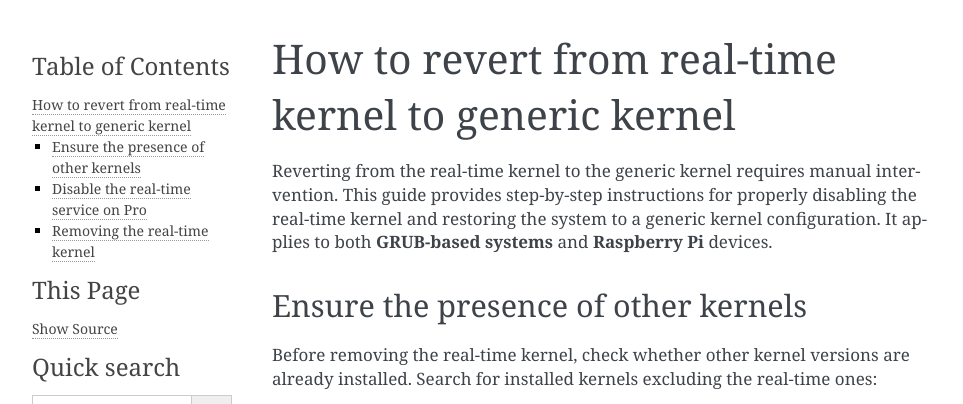
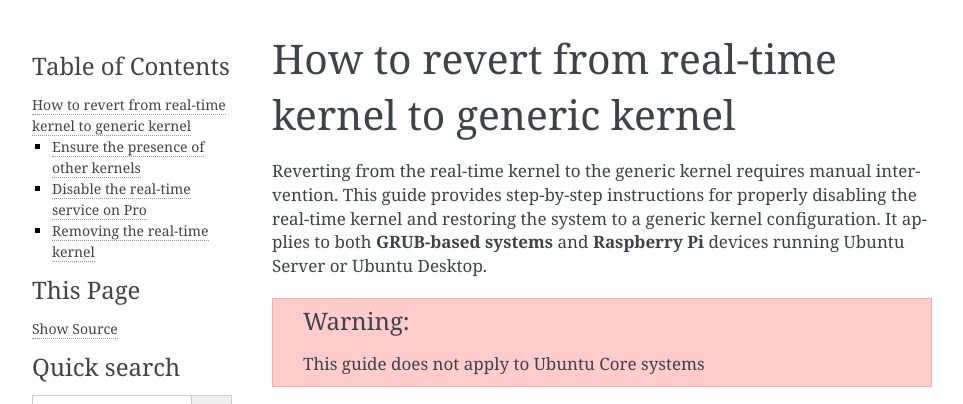
Before and after one commit to canonical/real-time-ubuntu-docs, a Sphinx documentation site: the page built from docs/how-to/revert-from-rt-kernel.md, in a window 1280 px wide and 900 px high, cut to the strip 0-404 px from the top of the window. Shown: the whole strip, without its empty margins (148-1111 px from the left). Built offline with Sphinx 7.4.7, drawn with Linux system fonts in a browser that asks for light colours.

Commit message:
feat: complement intro, add warning regarding doc doesn't apply to core
Signed-off-by: Lincoln Wallace <lincoln.wallace@canonical.com>

````diff
--- a/docs/how-to/revert-from-rt-kernel.md
+++ b/docs/how-to/revert-from-rt-kernel.md
@@ -2,7 +2,11 @@
 
 Reverting from the real-time kernel to the generic kernel requires manual intervention.
 This guide provides step-by-step instructions for properly disabling the real-time kernel and restoring the system to a generic kernel configuration.
-It applies to both **GRUB-based systems** and **Raspberry Pi** devices.
+It applies to both **GRUB-based systems** and **Raspberry Pi** devices running Ubuntu Server or Ubuntu Desktop.
+
+```{warning}
+This guide does not apply to Ubuntu Core systems
+```
 
 ## Ensure the presence of other kernels
 
````
Also changed, not shown: other parts of docs/how-to/revert-from-rt-kernel.md (+1 -1 lines).
